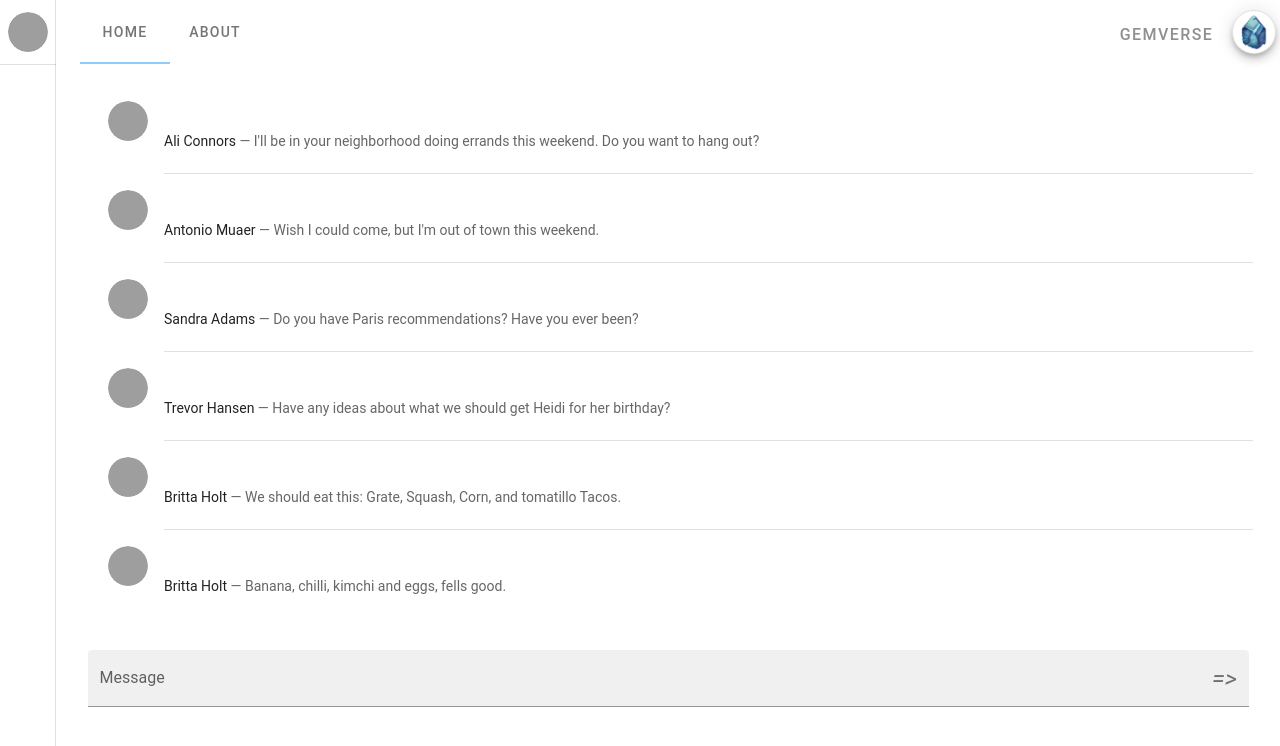
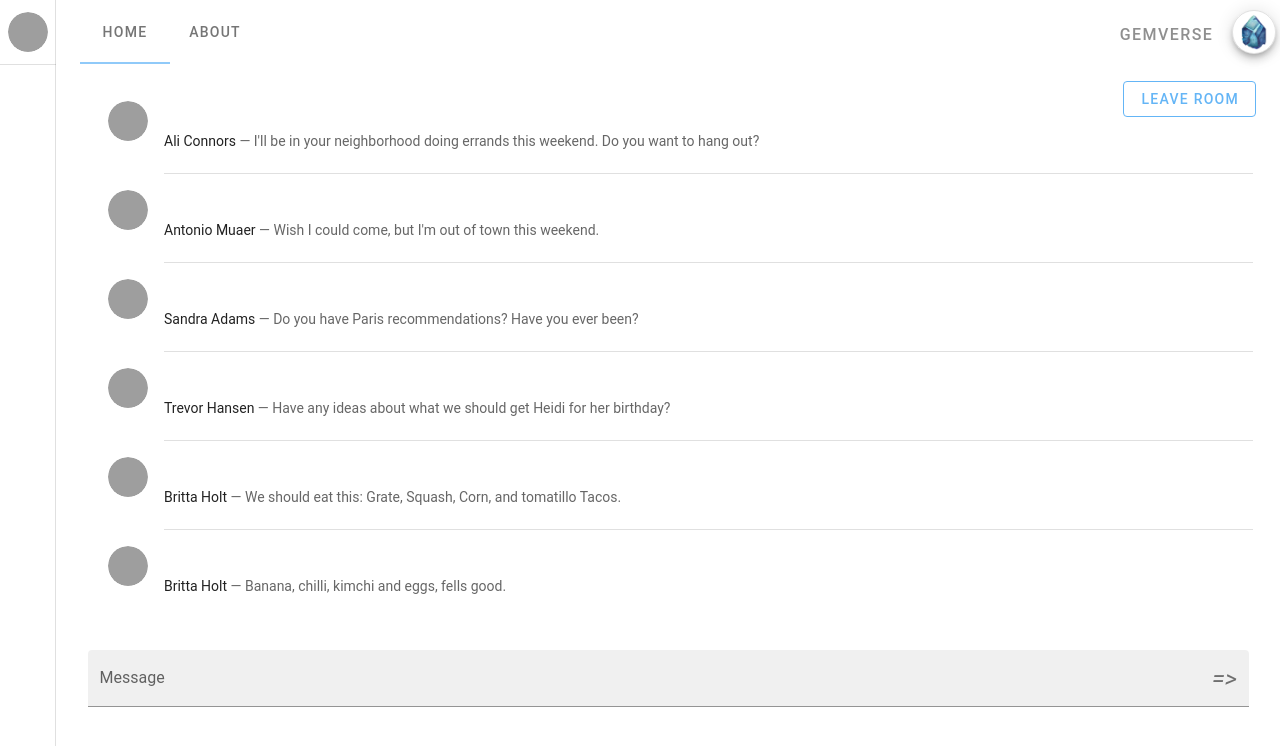
Before and after one commit to Karol-Witkowski/Gemverse, a Vue app in the folder client/: page /room/1 in a window 1280 px wide. Shown: the top 746 px of the page. Built offline with nearby package versions, Linux system fonts and the light colour scheme; grey boxes are pictures that could not be loaded.

Commit message:
Add leave room button
Add button that redirect user to room list from chat room

```diff
--- a/client/src/components/auth/Register.vue
+++ b/client/src/components/auth/Register.vue
@@ -53,8 +53,8 @@
         <v-btn
           color="blue lighten-2"
           text
+          to="/roomlist"
           outlined
-          to="/roomlist"
         >
           Sign up
         </v-btn>
--- a/client/src/components/room/AddRoom.vue
+++ b/client/src/components/room/AddRoom.vue
@@ -9,7 +9,7 @@
           <v-col cols="12">
             <v-text-field
               :counter="15"
-              v-on:keyup.enter="validation()"
+              v-on:keyup.enter="nameValidation()"
               hint="Required"
               id="name"
               label="Room Name"
@@ -41,7 +41,7 @@
       </v-btn>
       <v-spacer />
       <v-btn
-        @click.prevent="[validation()]"
+        @click.prevent="[nameValidation()]"
         :disabled="!isFormValid"
         color="blue lighten-2"
         text
@@ -92,7 +92,7 @@ export default {
         });
     },
 
-    validation() {
+    nameValidation() {
       if (this.isFormValid) {
         this.createRoom();
         this.closeDialog();
--- a/client/src/components/room/Room.vue
+++ b/client/src/components/room/Room.vue
@@ -1,5 +1,13 @@
 <template>
   <v-main>
+    <v-btn
+      class="alignBtn mr-6 mt-4"
+      color="blue lighten-2"
+      to="/roomlist"
+      outlined
+    >
+      Leave room
+    </v-btn>
     <ChatMessages />
     <ChatInput />
   </v-main>
@@ -17,3 +25,8 @@ export default {
   },
 };
 </script>
+<style lang="scss">
+.alignBtn {
+  float: right;
+}
+</style>
--- a/client/src/components/room/RoomList.vue
+++ b/client/src/components/room/RoomList.vue
@@ -5,7 +5,7 @@
   >
     <v-flex
       centered
-      class="xs12 sm12 mt-16 mx-10"
+      class="xs12 sm12 mt-6 mx-10"
     >
       <v-card class="mb-6">
         <v-card-title>List of rooms</v-card-title>
@@ -35,7 +35,7 @@
             >
              <v-list-item>
                <v-list-item-content>
-                 {{errors}}
+                 {{ errors }}
                </v-list-item-content>
              </v-list-item>
            </v-list>
```
